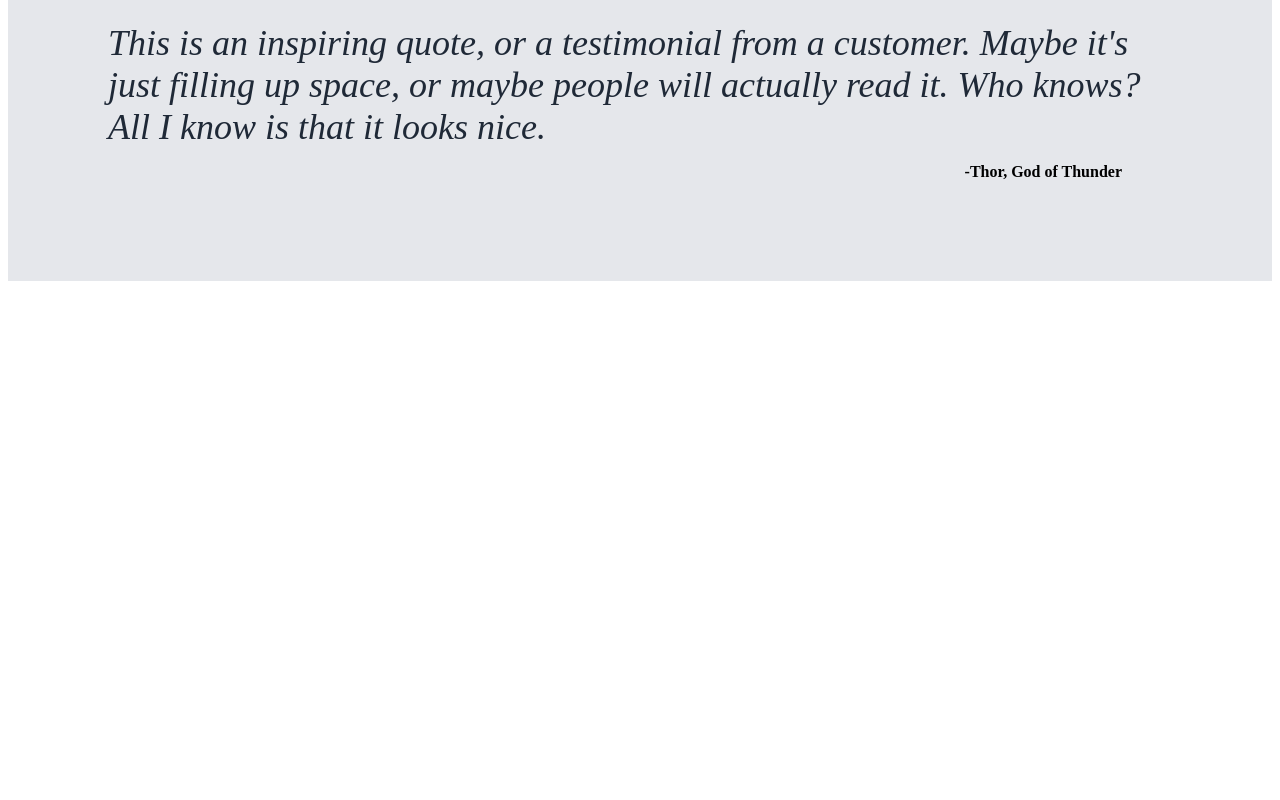
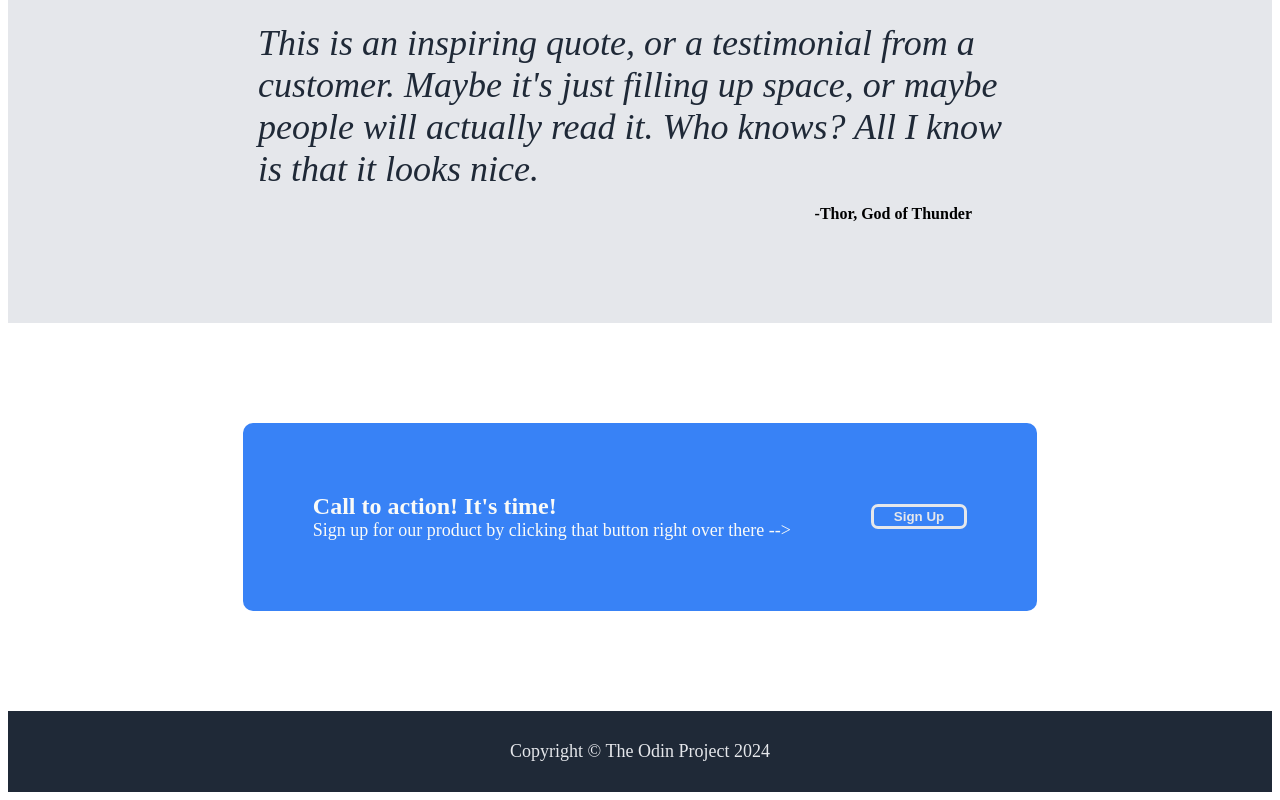
Before and after one commit to phANTom2303/css-project-odin, a plain HTML site: page index.html in a window 1280 px wide. Shown: the part 1190-1990 px from the top of the page. Before the commit the page ends 1479 px from the top, so only its background shows below. Drawn offline with Linux system fonts and the light colour scheme.

Commit message:
Completed Section 4 and footer and hence the whole project

```diff
--- a/index.html
+++ b/index.html
@@ -55,6 +55,20 @@
         <div class="quote"> This is an inspiring quote, or a testimonial from a customer. Maybe it's just filling up space, or maybe people will actually read it. Who knows? All I know is that it looks nice. </div>
         <div class="author"> -Thor, God of Thunder</div>
     </div>
+
+    <div class="sec-4">
+        <div class="main-box">
+            <div class="content">
+                <div class="heading"> Call to action! It's time!</div>
+                <div class="subtext">Sign up for our product by clicking that button right over there --></div>
+            </div>
+            <button>Sign Up</button>
+        </div>
+    </div>
+
+    <div class="footer">
+        Copyright © The Odin Project 2024
+    </div>
 </body>
 
 </html>
--- a/styles.css
+++ b/styles.css
@@ -1,7 +1,7 @@
 /* CSS file for Landing Page  */
 
 
-/* Section 1 CSS  */
+/*  Header and Section 1 CSS  */
 
 .sec-1 {
     background-color: #1F2937;
@@ -48,7 +48,7 @@
     background-color: #3882f6;
     color: #E5E7EB;
     border: none;
-    border-radius: 3px;
+    border-radius: 7px;
     padding: 2px 20px;
     font-weight: bold;
 }
@@ -94,7 +94,7 @@
     background-color: #E5E7EB;
     display: flex;
     flex-direction: column;
-    padding: 100px;
+    padding: 100px 250px;
     align-items: center;
 }
 
@@ -110,3 +110,52 @@
     align-self: flex-end;
     margin-right: 50px;
 }
+
+/* Section 4 Css:  */
+
+.sec-4 {
+    padding: 100px;
+    display: flex;
+    align-items: center;
+    justify-content: center;
+}
+
+.sec-4 .main-box {
+    display: flex;
+    gap: 80px;
+    align-items: center;
+    background-color: #3882f6;
+    color: #F9FAF8;
+    padding: 70px;
+    border-radius: 10px;
+}
+
+.sec-4 .heading {
+    font-weight: bold;
+    font-size: 24px;
+}
+
+.sec-4 .subtext {
+    font-size: 18px;
+}
+
+.sec-4 button {
+    border: 3px solid #E5E7EB;
+    background-color: #3882f6;
+    color: #E5E7EB;
+    border-radius: 7px;
+    padding: 2px 20px;
+    font-weight: bold;
+}
+
+/* Footer CSS :  */
+
+.footer {
+    padding : 30px;
+    display: flex;
+    justify-content: center;
+    align-items: center;
+    background-color: #1F2937;
+    color: #E5E7EB;
+    font-size: 18px;
+}
```
